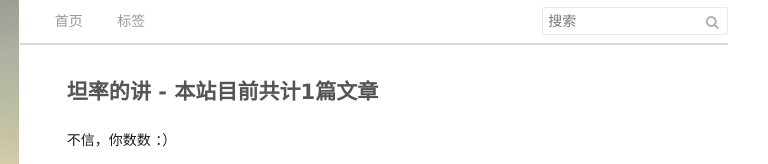
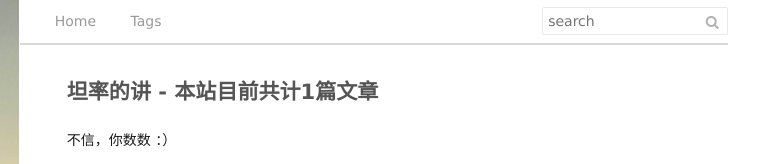
Before and after one commit to Cronusl/Cronusl.github.io, a plain HTML site: page archives/2019/01/index.html in a window 1280 px wide. Shown: the top 164 px of the page, 346-1114 px from the left. Drawn offline with Linux system fonts and the light colour scheme; no server answers.

Commit message:
Site updated: 2019-01-08 22:55:18

```diff
--- a/archives/2019/01/index.html
+++ b/archives/2019/01/index.html
@@ -59,9 +59,9 @@
 <div id="nav">
     <nav class="nav-menu">
         <a class="site-name current" href="/" title="Cronus">Cronus</a>
-        <a class="site-index current" href="/"><i class="fa fa-home"></i><span>首页</span></a>
-        <a href="/archives" title="归档"><i class="fa fa-archives"></i><span>归档</span></a>
-        <a href="/tags" title="标签"><i class="fa fa-tags"></i><span>标签</span></a>
+        <a class="site-index current" href="/"><i class="fa fa-home"></i><span>Home</span></a>
+        <a href="/archives" title="Archives"><i class="fa fa-archives"></i><span>Archives</span></a>
+        <a href="/tags" title="Tags"><i class="fa fa-tags"></i><span>Tags</span></a>
         <!-- custom single page of menus -->
 
 
@@ -98,19 +98,19 @@
 </div>
             <div class="page-title">
     <ul>
-        <li><a href="/" data-name="首页" title="Back Home">首页</a></li>
-        <li><a href="/tags" data-name="标签云" title="标签云">标签</a></li>
+        <li><a href="/" data-name="Home" title="Back Home">Home</a></li>
+        <li><a href="/tags" data-name="Tag Cloud" title="Tag Cloud">Tags</a></li>
         <li class="page-search">
     <form id="search" class="search-form">
-        <label for="s" class="sr-only">搜索</label>
-        <input class="search-field" type="text" name="s" placeholder="搜索">
-        <button type="submit" class="search-form-submit" title="搜索"><i class="fa fa-search"></i></button>
+        <label for="s" class="sr-only">search</label>
+        <input class="search-field" type="text" name="s" placeholder="search">
+        <button type="submit" class="search-form-submit" title="Search"><i class="fa fa-search"></i></button>
     </form>
     <div class="ins-search">
     <div class="ins-search-mask"></div>
     <div class="ins-search-container">
         <div class="ins-input-wrapper">
-            <input type="text" class="ins-search-input" placeholder="请输入关键词...">
+            <input type="text" class="ins-search-input" placeholder="Type something...">
             <span class="ins-close ins-selectable"><i class="fa fa-times-circle"></i></span>
         </div>
         <div class="ins-section-wrapper">
@@ -122,11 +122,11 @@
 (function (window) {
     var INSIGHT_CONFIG = {
         TRANSLATION: {
-            POSTS: '文章',
-            PAGES: '页面',
-            CATEGORIES: '分类',
-            TAGS: '标签',
-            UNTITLED: '(无标题)',
+            POSTS: 'Posts',
+            PAGES: 'Pages',
+            CATEGORIES: 'Categories',
+            TAGS: 'Tags',
+            UNTITLED: '(Untitled)',
         },
         ROOT_URL: '/',
         CONTENT_URL: '/content.json',
```
Also changed, not shown: 2019/01/08/hello-world/index.html (+13 -13 lines), archives/2019/index.html (+14 -14 lines), archives/index.html (+14 -14 lines), index.html (+12 -12 lines), tags/hexo/index.html (+12 -12 lines).
